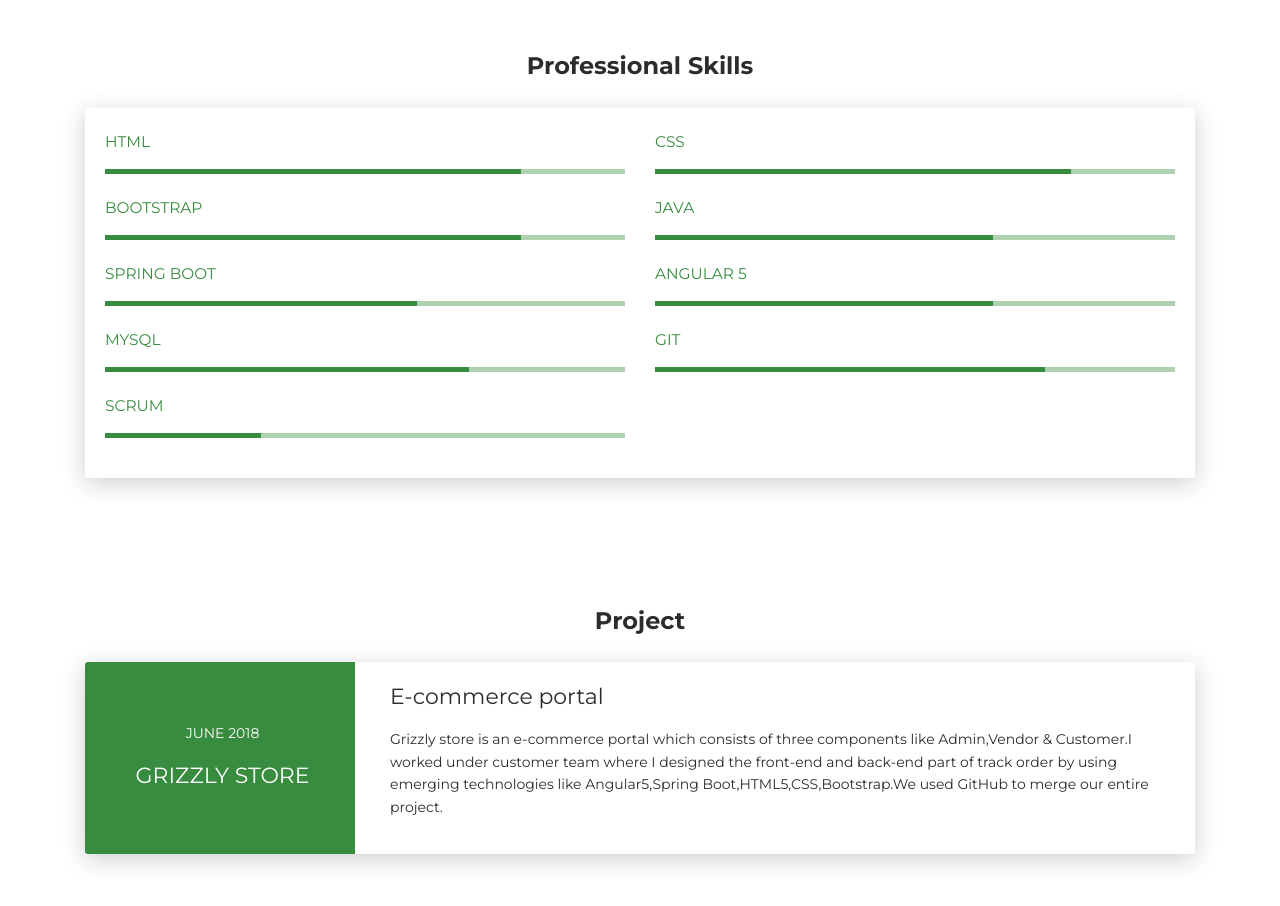
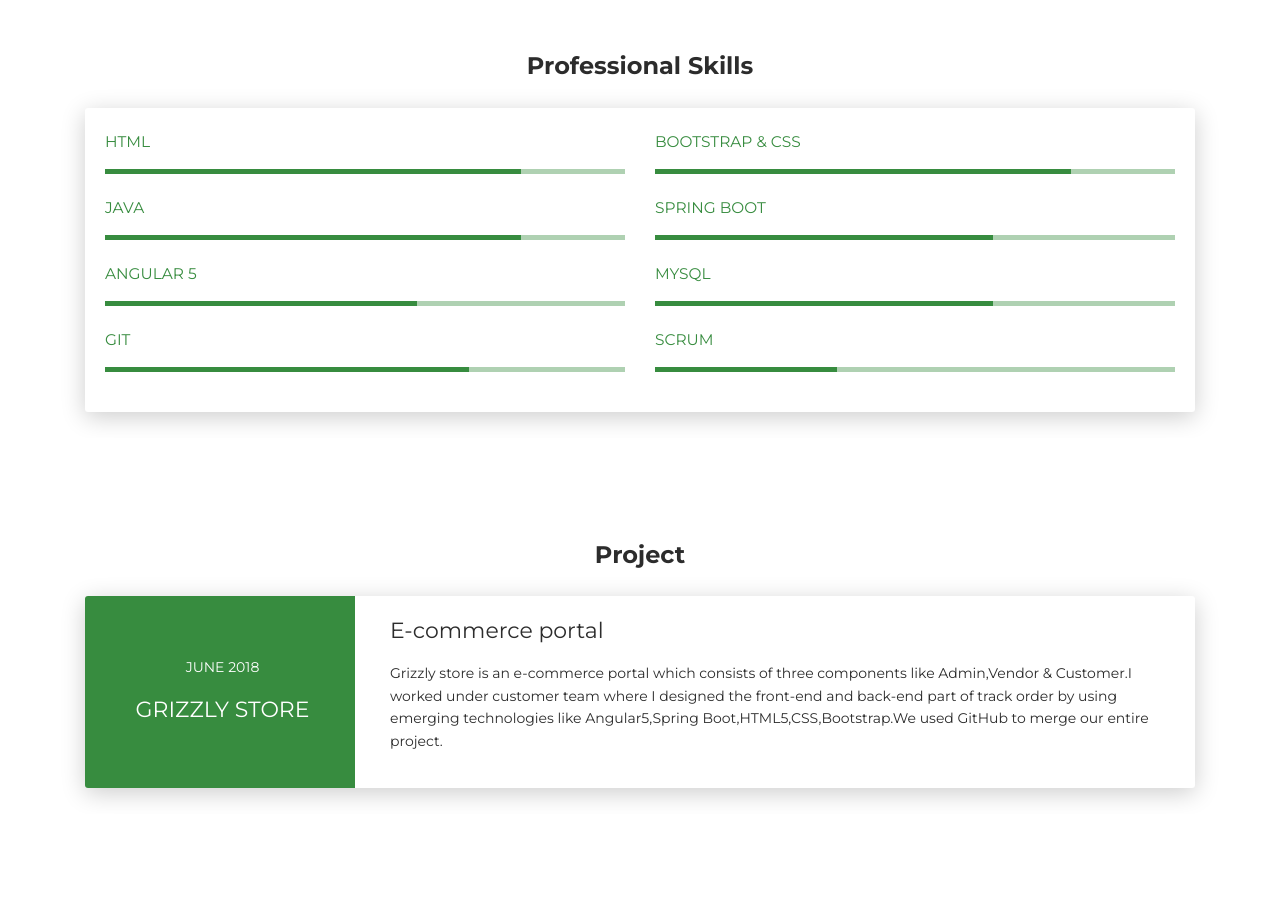
Before and after one commit to ashishparjapati0187/ashishparjapati0187.github.io, a plain HTML site: page index.html in a window 1280 px wide. Shown: the part 920-1826 px from the top of the page. Drawn offline with Linux system fonts and the light colour scheme.

Commit message:
Update index.html

```diff
--- a/index.html
+++ b/index.html
@@ -111,7 +111,7 @@
             </div>
           </div>
           <div class="col-md-6">
-            <div class="progress-container progress-primary"><span class="progress-badge">CSS</span>
+            <div class="progress-container progress-primary"><span class="progress-badge">Bootstrap & CSS</span>
               <div class="progress">
                 <div class="progress-bar progress-bar-primary" data-aos="progress-full" data-aos-offset="10" data-aos-duration="2000" role="progressbar" aria-valuenow="60" aria-valuemin="0" aria-valuemax="100" style="width: 80%;"></div><span class="progress-value"></span>
               </div>
@@ -124,55 +124,55 @@
 
         <div class="row">
           <div class="col-md-6">
-            <div class="progress-container progress-primary"><span class="progress-badge">Bootstrap</span>
+            <div class="progress-container progress-primary"><span class="progress-badge">Java</span>
               <div class="progress">
                 <div class="progress-bar progress-bar-primary" data-aos="progress-full" data-aos-offset="10" data-aos-duration="2000" role="progressbar" aria-valuenow="60" aria-valuemin="0" aria-valuemax="100" style="width: 80%;"></div><span class="progress-value"></span>
               </div>
             </div>
           </div>
           <div class="col-md-6">
-            <div class="progress-container progress-primary"><span class="progress-badge"> Java</span>
+            <div class="progress-container progress-primary"><span class="progress-badge">Spring Boot</span>
               <div class="progress">
                 <div class="progress-bar progress-bar-primary" data-aos="progress-full" data-aos-offset="10" data-aos-duration="2000" role="progressbar" aria-valuenow="60" aria-valuemin="0" aria-valuemax="100" style="width: 65%;"></div><span class="progress-value"></span>
               </div>
             </div>
           </div>
 		  <div class="col-md-6">
-            <div class="progress-container progress-primary"><span class="progress-badge">Spring Boot</span>
+            <div class="progress-container progress-primary"><span class="progress-badge">Angular 5</span>
               <div class="progress">
                 <div class="progress-bar progress-bar-primary" data-aos="progress-full" data-aos-offset="10" data-aos-duration="2000" role="progressbar" aria-valuenow="60" aria-valuemin="0" aria-valuemax="100" style="width: 60%;"></div><span class="progress-value"></span>
               </div>
             </div>
           </div>
 		  <div class="col-md-6">
-            <div class="progress-container progress-primary"><span class="progress-badge">Angular 5</span>
+            <div class="progress-container progress-primary"><span class="progress-badge">MySql</span>
               <div class="progress">
                 <div class="progress-bar progress-bar-primary" data-aos="progress-full" data-aos-offset="10" data-aos-duration="2000" role="progressbar" aria-valuenow="60" aria-valuemin="0" aria-valuemax="100" style="width: 65%;"></div><span class="progress-value"></span>
               </div>
             </div>
           </div>
 		  <div class="col-md-6">
-            <div class="progress-container progress-primary"><span class="progress-badge"> MySql</span>
+            <div class="progress-container progress-primary"><span class="progress-badge">Git</span>
               <div class="progress">
                 <div class="progress-bar progress-bar-primary" data-aos="progress-full" data-aos-offset="10" data-aos-duration="2000" role="progressbar" aria-valuenow="60" aria-valuemin="0" aria-valuemax="100" style="width: 70%;"></div><span class="progress-value"></span>
               </div>
             </div>
           </div>
 		  <div class="col-md-6">
-            <div class="progress-container progress-primary"><span class="progress-badge">Git</span>
+            <div class="progress-container progress-primary"><span class="progress-badge">Scrum</span>
               <div class="progress">
-                <div class="progress-bar progress-bar-primary" data-aos="progress-full" data-aos-offset="10" data-aos-duration="2000" role="progressbar" aria-valuenow="60" aria-valuemin="0" aria-valuemax="100" style="width: 75%;"></div><span class="progress-value"></span>
+                <div class="progress-bar progress-bar-primary" data-aos="progress-full" data-aos-offset="10" data-aos-duration="2000" role="progressbar" aria-valuenow="60" aria-valuemin="0" aria-valuemax="100" style="width: 35%;"></div><span class="progress-value"></span>
               </div>
             </div>
           </div>
 
-		   <div class="col-md-6">
+<!-- 		   <div class="col-md-6">
             <div class="progress-container progress-primary"><span class="progress-badge"> Scrum</span>
               <div class="progress">
                 <div class="progress-bar progress-bar-primary" data-aos="progress-full" data-aos-offset="10" data-aos-duration="2000" role="progressbar" aria-valuenow="60" aria-valuemin="0" aria-valuemax="100" style="width: 30%;"></div><span class="progress-value"></span>
               </div>
             </div>
-          </div>
+          </div> -->
 
         </div>
       </div>
```
